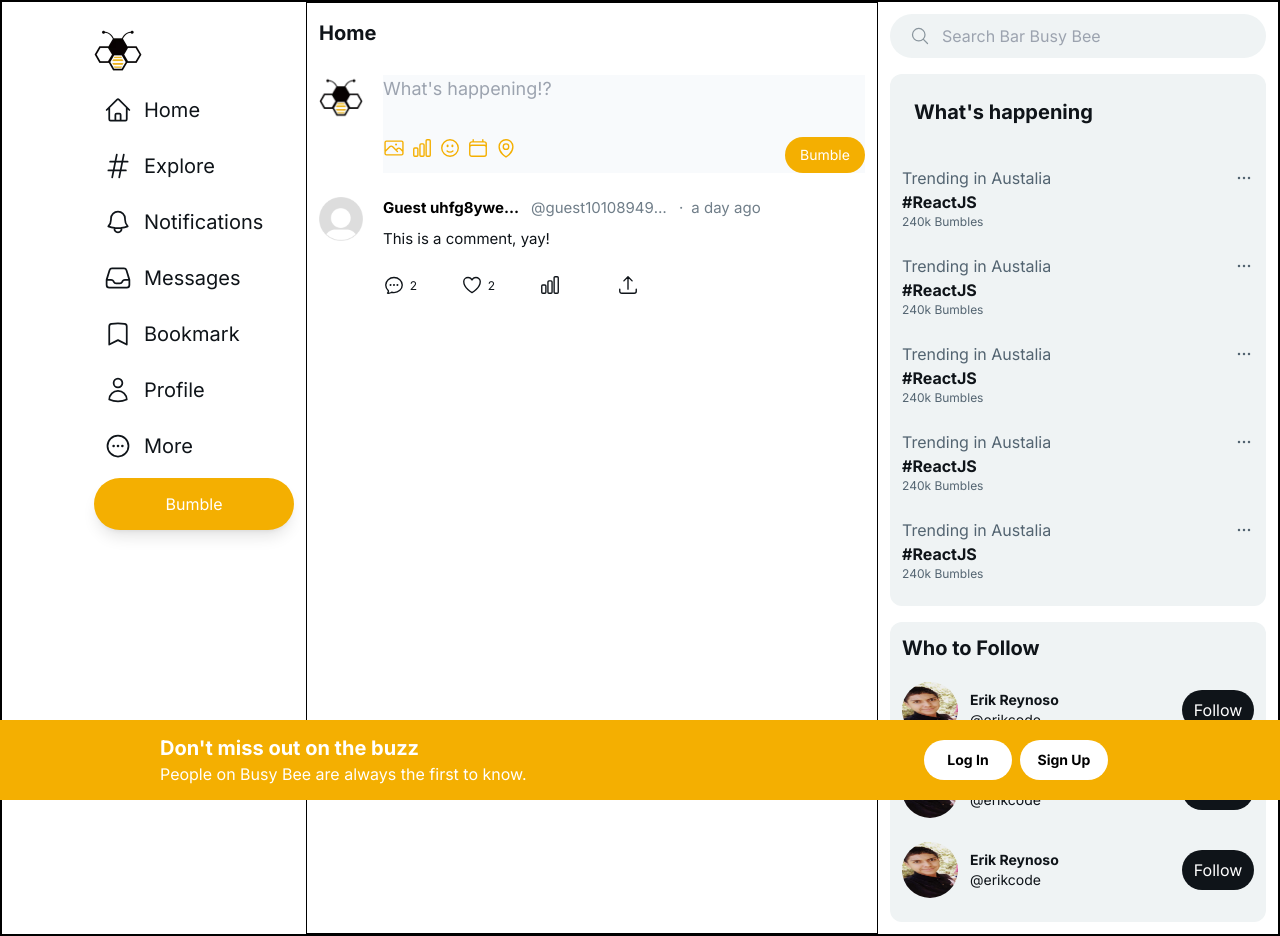
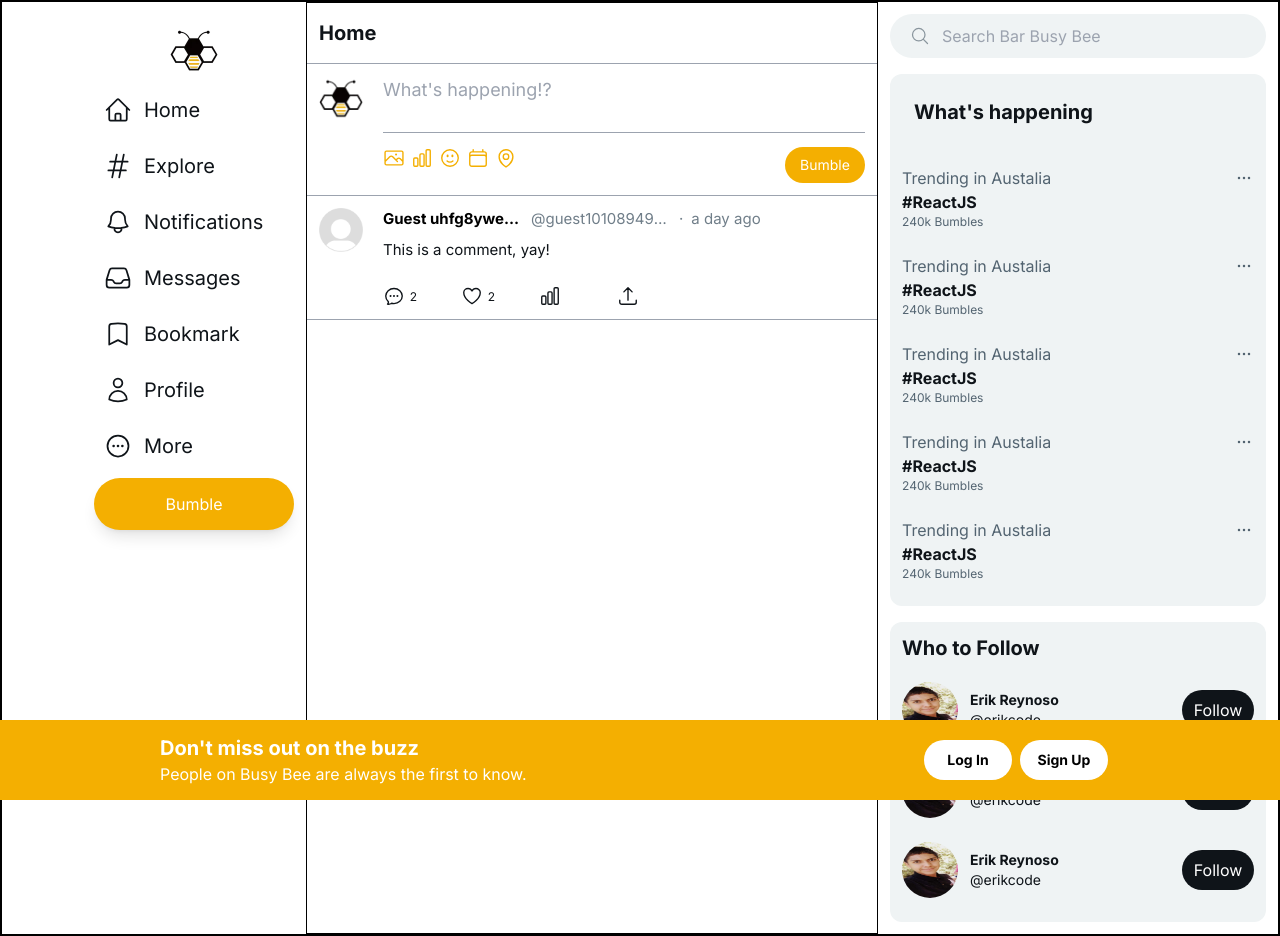
Before and after one commit to KrazyNight/social-media-app-solo-1, a Next.js app: page / in a window 1280 px wide. Built offline with nearby package versions, Linux system fonts and the light colour scheme; no server answers.

Commit message:
firebase auth part 3

```diff
--- a/components/Post.tsx
+++ b/components/Post.tsx
@@ -5,7 +5,7 @@ import React from "react";
 export default function Post() {
   return (
     <>
-      <div>
+      <div className="border-b border-gray-400">
         <PostHeader />
         <div className="ml-16 p-3 flex space-x-14 " >
             <div className="relative" >
--- a/components/PostFeed.tsx
+++ b/components/PostFeed.tsx
@@ -13,6 +13,8 @@ export default function PostFeed() {
         <div
           className="py-4 px-3 text-lg sm:text-xl sticky top-0
         z-50 bg-white bg-opacity-80 backdrop-blur-sm font-bold
+
+        border-b border-gray-400
         "
         >
           Home
--- a/components/PostInput.tsx
+++ b/components/PostInput.tsx
@@ -5,7 +5,9 @@ import React from 'react'
 export default function PostInput() {
   return (
     <>
-    <div className='flex space-x-5 p-3' >
+    <div className='flex space-x-5 p-3
+    border-b border-gray-400
+    ' >
         <Image
         src="/assets/busybee-logo2.png"
         width={44}
@@ -13,16 +15,16 @@ export default function PostInput() {
         alt="Logo"
         className='w-11 h-11'
         />
-        <div className='w-full bg-slate-50 '>
+        <div className='w-full '>
             <textarea className='resize-none w-full
             min-h-[50px] text-lg
-            bg-slate-50
+            border-b border-gray-400 outline-none
             '
             placeholder="What's happening!?"
             />
 
 
-            <div className='flex justify-between' >
+            <div className='flex justify-between pt-2' >
                 <div className='flex space-x-1.5' >
                     <PhotoIcon className="w-[22px] h-[22px] text-[#F4AF01] " />
                     <ChartBarIcon className="w-[22px] h-[22px] text-[#F4AF01] " />
--- a/components/Sidebar.tsx
+++ b/components/Sidebar.tsx
@@ -9,12 +9,15 @@ import {
   EllipsisHorizontalCircleIcon,
 } from "@heroicons/react/24/outline";
 import Image from "next/image";
+import SidebarUserInfo from "./SidebarUserInfo";
 
 export default function Sidebar() {
   return (
     <>
       <nav className=" h-screen hidden sm:flex flex-col sticky top-0 p-3 xl:ml-20">
-        <div className="relative h-full">
+        <div className="relative h-full flex flex-col
+        items-center
+        ">
           <div className="py-3 ">
             <Image
               src={"/assets/busybee-logo2.png"}
@@ -37,7 +40,13 @@ export default function Sidebar() {
               Bumble
             </button>
           </ul>
-          <div className="absolute bottom-0">User Info:</div>
+
+
+          <SidebarUserInfo />
+
+
+
+
         </div>
       </nav>
     </>
--- a/components/SidebarUserInfo.tsx
+++ b/components/SidebarUserInfo.tsx
@@ -1,3 +1,4 @@
+"use client"
 // import { auth } from '@/firebase'
 // import { closeLogInModal, closeSignInModal } from '@/redux/slices/modalSlice'
 // import { signOutUser } from '@/redux/slices/userSlice'
```
